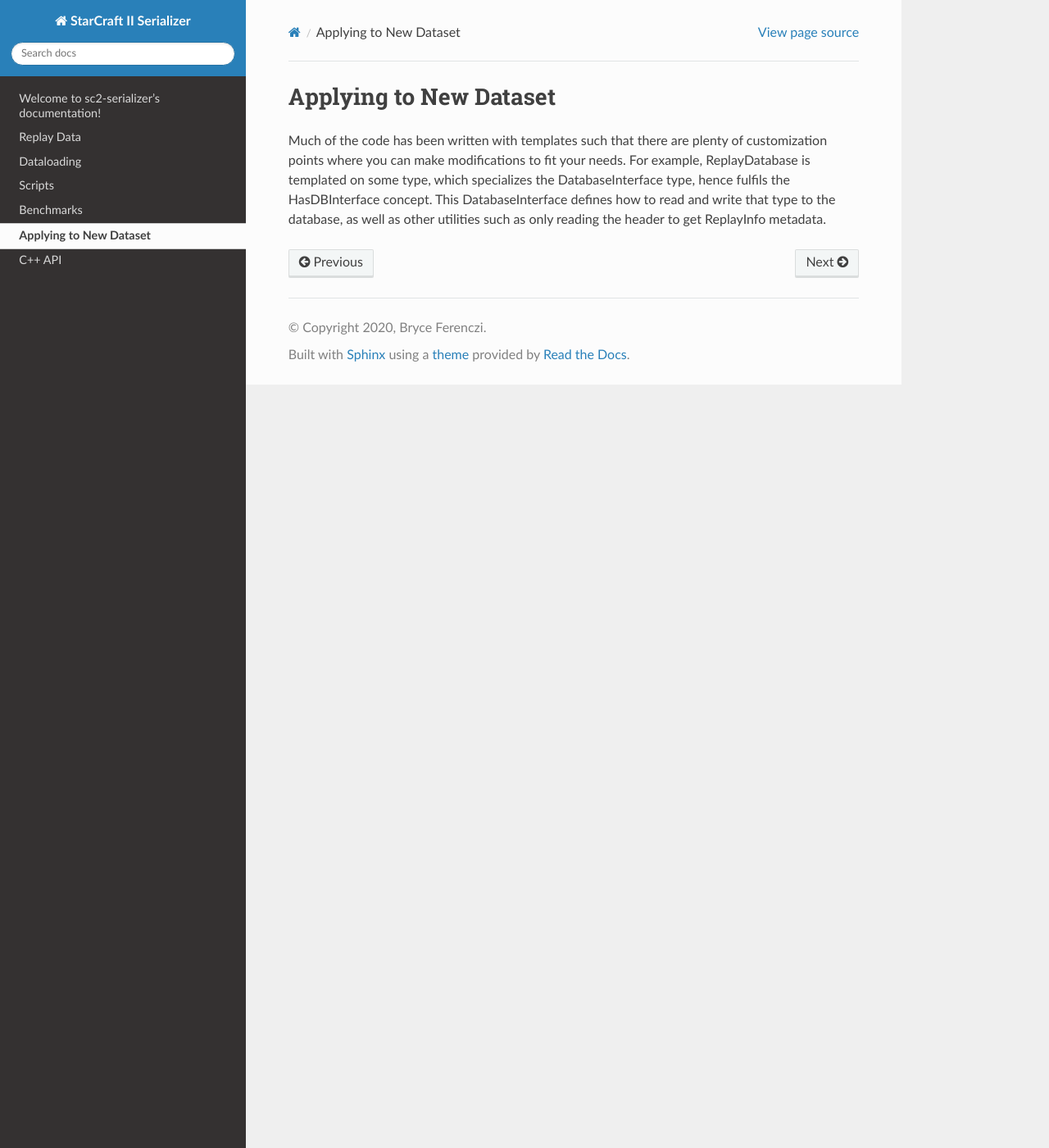
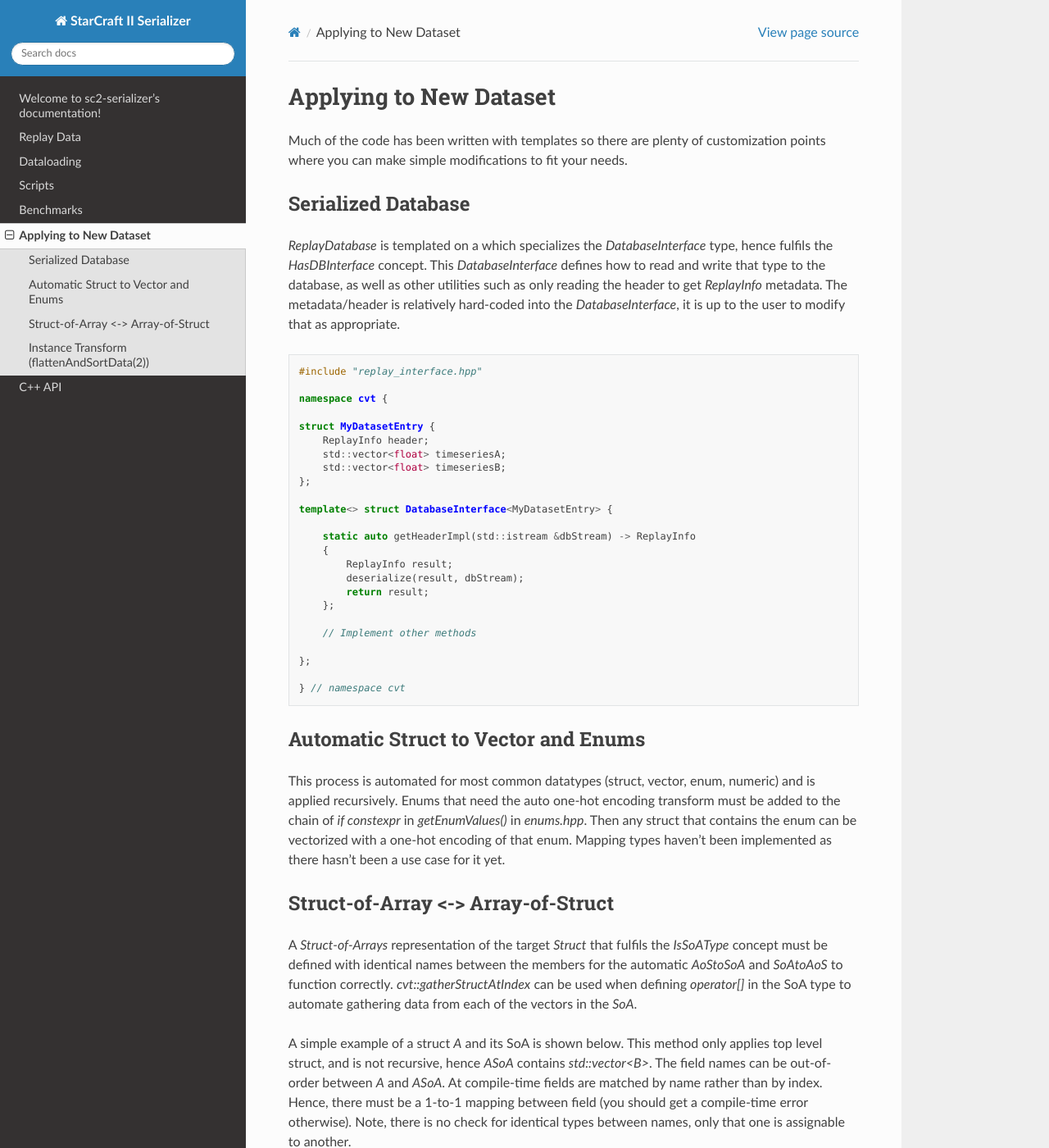
Before and after one commit to 5had3z/sc2-serializer, a Sphinx documentation site: the page built from docs/custom_dataset.rst, in a window 1280 px wide and 1400 px high. Shown: the whole window at 82% size. Built offline with Sphinx 7.4.7 and the Read the Docs theme 2.0.0, drawn with Linux system fonts in a browser that asks for light colours; some of the changed text lies outside the part shown.

Commit message:
add documentation for using code on new application
Signed-off-by: Bryce Ferenczi <frenzi@hotmail.com.au>

```diff
--- a/docs/custom_dataset.rst
+++ b/docs/custom_dataset.rst
@@ -3,4 +3,100 @@
 Applying to New Dataset
 =======================
 
-Much of the code has been written with templates such that there are plenty of customization points where you can make modifications to fit your needs. For example, ReplayDatabase is templated on some type, which specializes the DatabaseInterface type, hence fulfils the HasDBInterface concept. This DatabaseInterface defines how to read and write that type to the database, as well as other utilities such as only reading the header to get ReplayInfo metadata.
+Much of the code has been written with templates so there are plenty of customization points where you can make simple modifications to fit your needs.
+
+
+Serialized Database
+-------------------
+
+`ReplayDatabase` is templated on a which specializes the `DatabaseInterface` type, hence fulfils the `HasDBInterface` concept. This `DatabaseInterface` defines how to read and write that type to the database, as well as other utilities such as only reading the header to get `ReplayInfo` metadata. The metadata/header is relatively hard-coded into the `DatabaseInterface`, it is up to the user to modify that as appropriate.
+
+.. code-block:: c++
+
+    #include "replay_interface.hpp"
+
+    namespace cvt {
+
+    struct MyDatasetEntry {
+        ReplayInfo header;
+        std::vector<float> timeseriesA;
+        std::vector<float> timeseriesB;
+    };
+
+    template<> struct DatabaseInterface<MyDatasetEntry> {
+
+        static auto getHeaderImpl(std::istream &dbStream) -> ReplayInfo
+        {
+            ReplayInfo result;
+            deserialize(result, dbStream);
+            return result;
+        };
+
+        // Implement other methods
+
+    };
+
+    } // namespace cvt
+
+
+Automatic Struct to Vector and Enums
+------------------------------------
+
+This process is automated for most common datatypes (struct, vector, enum, numeric) and is applied recursively. Enums that need the auto one-hot encoding transform must be added to the chain of `if constexpr` in `getEnumValues()` in `enums.hpp`. Then any struct that contains the enum can be vectorized with a one-hot encoding of that enum. Mapping types haven't been implemented as there hasn't been a use case for it yet.
+
+
+Struct-of-Array <-> Array-of-Struct
+-----------------------------------
+
+A *Struct-of-Arrays* representation of the target *Struct* that fulfils the `IsSoAType` concept must be defined with identical names between the members for the automatic `AoStoSoA` and `SoAtoAoS` to function correctly. `cvt::gatherStructAtIndex` can be used when defining `operator[]` in the SoA type to automate gathering data from each of the vectors in the *SoA*.
+
+A simple example of a struct `A` and its SoA is shown below. This method only applies top level struct, and is not recursive, hence `ASoA` contains `std::vector<B>`. The field names can be out-of-order between `A` and `ASoA`. At compile-time fields are matched by name rather than by index. Hence, there must be a 1-to-1 mapping between field (you should get a compile-time error otherwise). Note, there is no check for identical types between names, only that one is assignable to another.
+
+.. code-block:: c++
+
+    struct B {
+        int a;
+        int b;
+    };
+
+    struct A
+    {
+        float a;
+        int b;
+        B c;
+    };
+
+    struct ASoA
+    {
+        using struct_type = A;
+        std::vector<float> a;
+        std::vector<int> b;
+        std::vector<B> c;
+
+        auto operator[](std::size_t index) const noexcept -> struct_type {
+            return cvt::gatherStructAtIndex(*this, index);
+        }
+
+        auto size() const noexcept -> std::size_t { return a.size(); }
+    };
+
+Specialized *SoA<->AoS* transforms can be defined if the automated process isn't appropriate. For example `ReplayData` and `ReplayDataSoA` is a struct containing a header and the replay data. Hence, we plainly copy the Header data, and perform the transform on the replay observation data (see `aos_impl.cpp`).
+
+
+Instance Transform (flattenAndSortData(2))
+------------------------------------------
+
+The transform that converts the time-major representation of the units to an instance-major *SoA* is `flattenAndSortData` and recovers back to the time-major is `recoverFlattenedSortedData`. The *v2* of these functions (suffixed by 2), further compresses the time indices as [start,count] pairs. This didn't have a significant impact to final filesize, but the work was done for a more sophisticated algorithm so it might as well be used.
+
+These functions accept any `IsSoAType` and use a user-defined `Comp` function which enables sorting of any underlying *struct* by any field. This comparison function applies the comparison on a StepIndex and Struct pair, hence using `.second` is needed to access your struct. The code for sorting the SC2 Unit observation data is shown below. The recovery will not return the same order of units in each timestep (the inner std::vector), but they will still be the same set of units in each timestep.
+
+.. code-block:: c++
+
+    auto getInstanceSortedUnits(const std::vector<std::vector<Unit>>& units)
+    {
+        // Full type in lambda for verbosity, but you are encouraged to use auto...
+        auto byInstanceId = [](const std::pair<std::uint32_t, T>& a, const std::pair<std::uint32_t, T>& b) {
+            return a.second.id < b.second.id;
+        };
+        return cvt::flattenAndSortData<cvt::UnitSoA>(replayData.data.units, byInstanceId);
+    }
```
